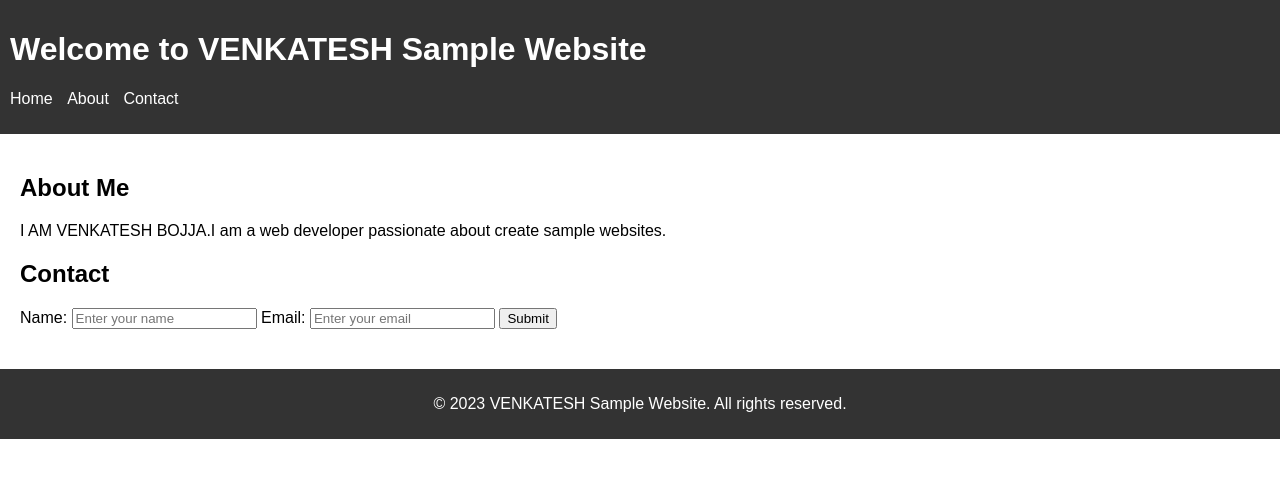
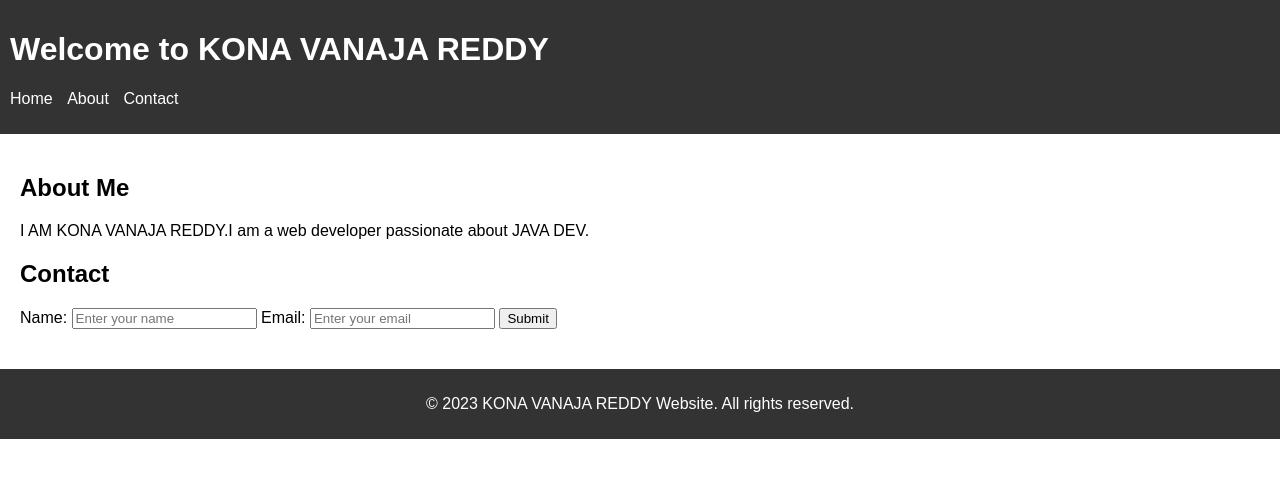
Before and after one commit to SAILYRA/saikumar-static-website, a plain HTML site: page index.html in a window 1280 px wide. Drawn offline with Linux system fonts and the light colour scheme.

Commit message:
Update index.html

```diff
--- a/index.html
+++ b/index.html
@@ -1,13 +1,13 @@
 <!DOCTYPE html>
 <html>
 <head>
-  <title>VENKATESH BOJJA Sample Website</title>
+  <title> KONA VANAJA REDDY WEB</title>
   <link rel="stylesheet" type="text/css" href="styles.css">
   <script src="script.js"></script>
 </head>
 <body>
   <header>
-    <h1>Welcome to VENKATESH Sample Website</h1>
+    <h1>Welcome to KONA VANAJA REDDY</h1>
     <nav>
       <ul>
         <li><a href="#">Home</a></li>
@@ -20,7 +20,7 @@
   <main>
     <section>
       <h2>About Me</h2>
-      <p>I AM VENKATESH BOJJA.I am a web developer passionate about  create sample websites.</p>
+      <p>I AM KONA VANAJA REDDY.I am a web developer passionate about JAVA DEV.</p>
     </section>
 
     <section>
@@ -38,7 +38,7 @@
   </main>
 
   <footer>
-    <p>&copy; 2023 VENKATESH Sample Website. All rights reserved.</p>
+    <p>&copy; 2023 KONA VANAJA REDDY Website. All rights reserved.</p>
   </footer>
 </body>
 </html>
```
